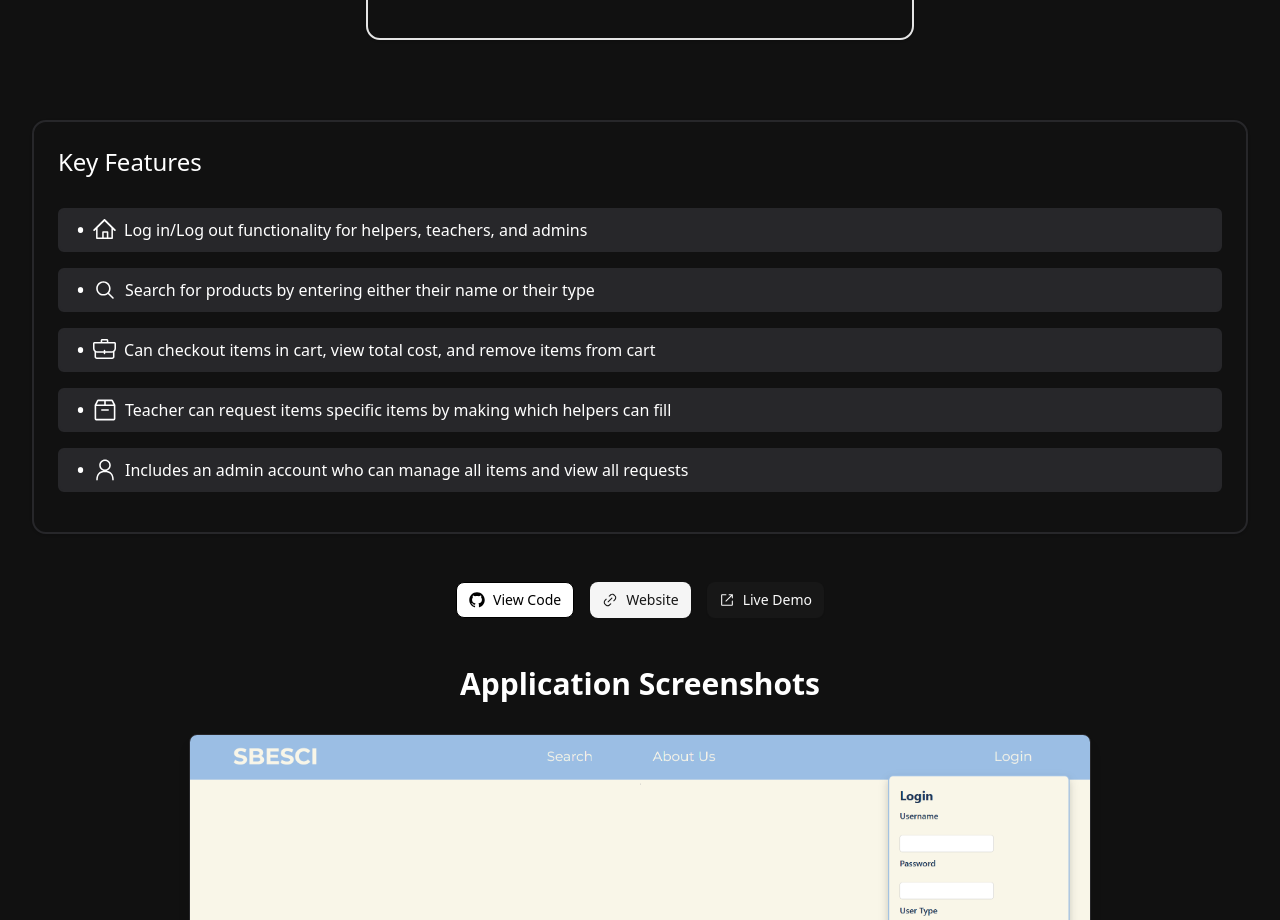
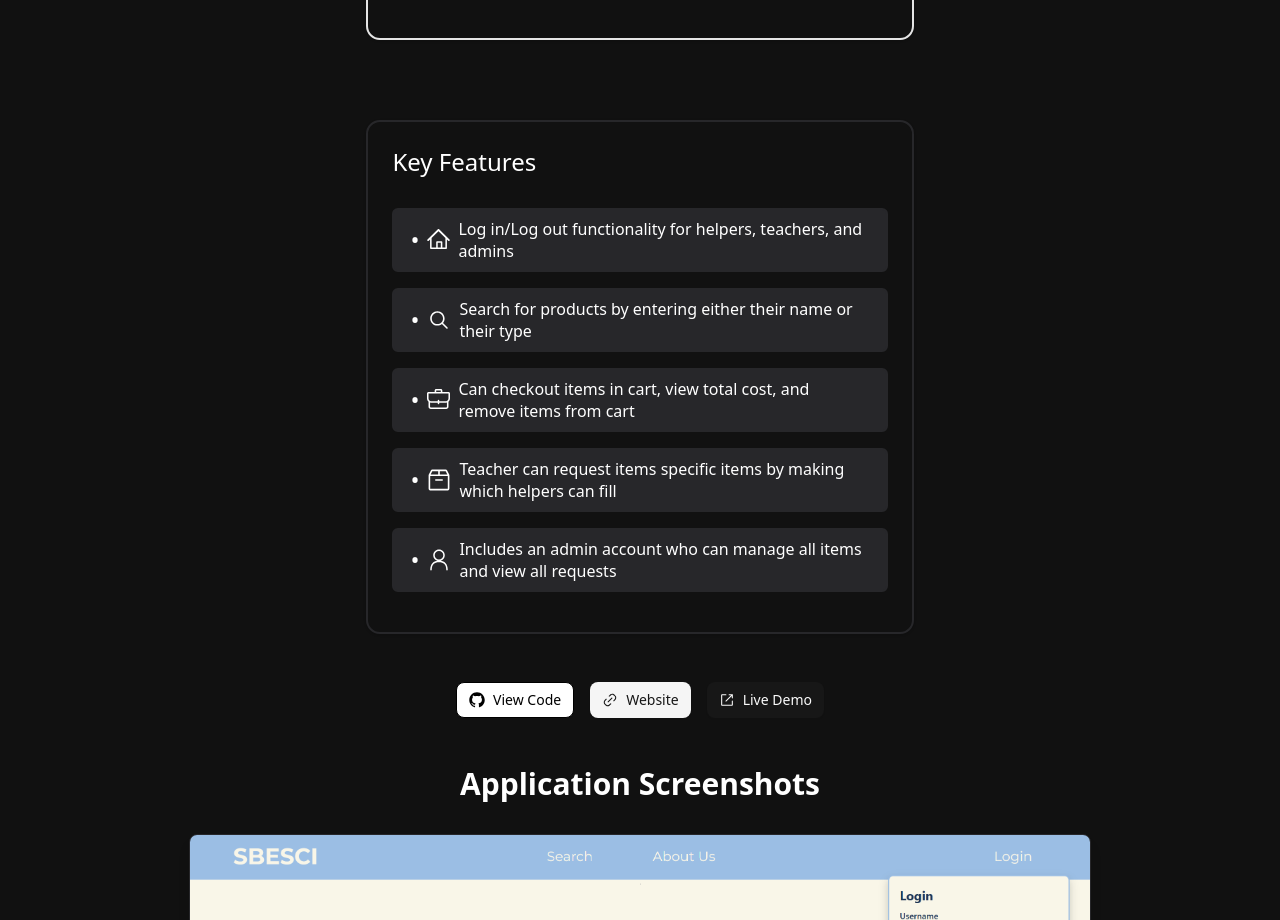
Before and after one commit to AazeemVS/Portfolio-Site, a React (Vite) app in the folder my-portfolio/: page /EduBridgeInfoPage in a window 1280 px wide. Shown: the part 1060-1980 px from the top of the page. Built offline with nearby package versions, Linux system fonts and the light colour scheme.

Commit message:
updated the key features component to have responsiveness for all screensizes

```diff
--- a/my-portfolio/src/components/ui/projects/keyFeatures.tsx
+++ b/my-portfolio/src/components/ui/projects/keyFeatures.tsx
@@ -8,18 +8,16 @@ const KeyFeatures: React.FC<KeyFeaturesProps> = ({ items }) => {
   return (
     <Card
       className="
-        w-full
-        max-sm:-mx-2    /* extend card closer to screen edges on phones */
+        max-sm:w-full
+        max-sm:-mx-2
         max-[360px]:-mx-1
       "
     >
-      {/* Desktop unchanged; smaller screens step down the title size */}
       <CardHeader className="text-white text-2xl max-sm:text-xl">
         Key Features
       </CardHeader>
 
       <CardContent>
-        {/* Keep 1 column on desktop; just tighten gaps on phones */}
         <div className="grid grid-cols-1 gap-4 max-sm:gap-2.5 mb-4">
           {items.map((item, index) => (
             <div
@@ -31,12 +29,10 @@ const KeyFeatures: React.FC<KeyFeaturesProps> = ({ items }) => {
                 max-sm:px-3 max-sm:py-2
               "
             >
-              {/* Bullet stays on desktop; hide only on very tiny screens */}
               <span className="text-white text-2xl leading-none max-[360px]:hidden">
                 •
               </span>
 
-              {/* Icon: constrain size only on phones; desktop untouched */}
               <span
                 className="
                   text-white place-items-center
@@ -46,7 +42,6 @@ const KeyFeatures: React.FC<KeyFeaturesProps> = ({ items }) => {
                 {item.icon}
               </span>
 
-              {/* Label: shrink on smaller screens & ensure it stays inside the box */}
               <span
                 className="
                   flex-1 text-white text-base
```
